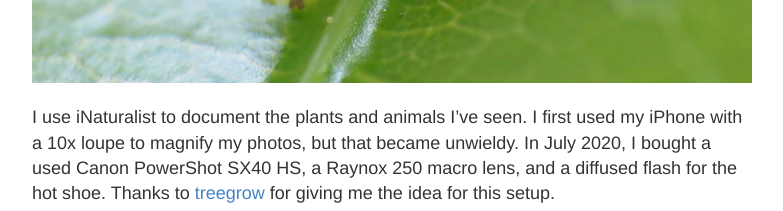
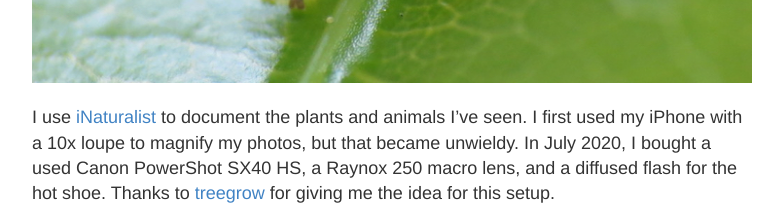
Before and after one commit to rhearty1/rhearty1.github.io, a Jekyll site: the page built from nature.md, in a window 1280 px wide. Shown: the part 727-938 px from the top of the page, without its empty margins (248-1031 px from the left). Built offline with Jekyll 4.4.1, drawn with Linux system fonts in a browser that asks for light colours; a script that is not in the unit is left out; part of the change alters nothing that is shown; grey boxes are pictures that could not be loaded.

```diff
--- a/nature.md
+++ b/nature.md
@@ -6,7 +6,7 @@ permalink: /nature/
 
 ![](/assets/nature.jpg)
 
-I use iNaturalist to document the plants and animals I've seen. I first used my iPhone with a 10x loupe to magnify my photos, but that became unwieldy. In July 2020, I bought a used Canon PowerShot SX40 HS, a Raynox 250 macro lens, and a diffused flash for the hot shoe. Thanks to [treegrow](https://www.inaturalist.org/people/treegrow) for giving me the idea for this setup.
+I use [iNaturalist](https://www.inaturalist.org/people/rhearty1) to document the plants and animals I've seen. I first used my iPhone with a 10x loupe to magnify my photos, but that became unwieldy. In July 2020, I bought a used Canon PowerShot SX40 HS, a Raynox 250 macro lens, and a diffused flash for the hot shoe. Thanks to [treegrow](https://www.inaturalist.org/people/treegrow) for giving me the idea for this setup.
 
 <style type="text/css" media="screen">
 .inat-widget { font-family: Georgia, serif; padding: 10px; line-height: 1;}
```
